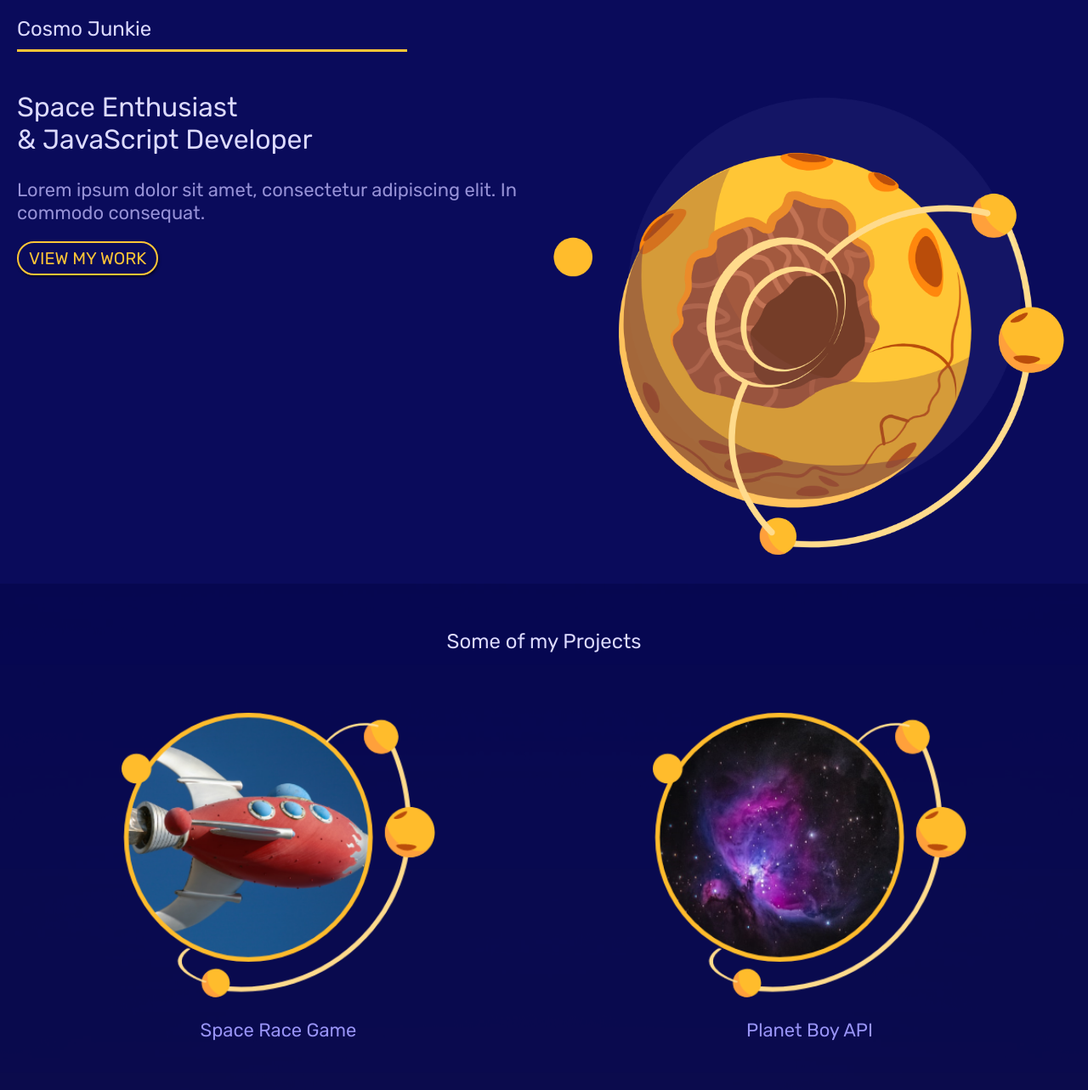
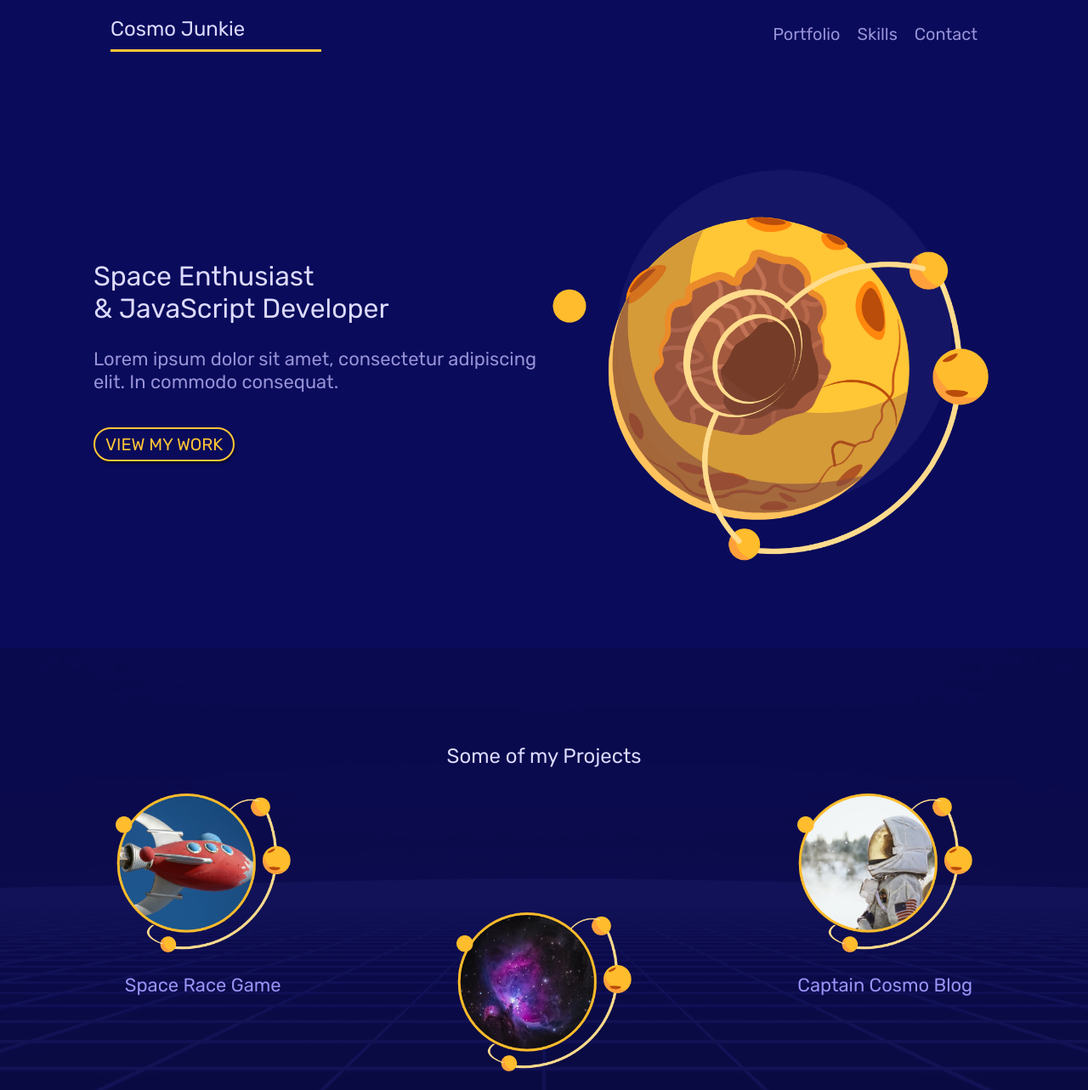
Before and after one commit to Bygaga63/mobile-first-css, a plain HTML site: page index.html in a window 1280 px wide. Shown: the top 1283 px of the page at 85% size. Drawn offline with Linux system fonts and the light colour scheme.

Commit message:
add desktop styles

```diff
--- a/styles.css
+++ b/styles.css
@@ -263,7 +263,7 @@ footer img {
     margin: 20px 0;
   }
 
-  .projects a:last-child{
+  .projects a:last-child {
     grid-column: 3/7;
   }
 
@@ -291,6 +291,80 @@ footer img {
   body {
     font-size: 18px;
   }
+  .grid {
+    width: 100%;
+    max-width: 1060px;
+    margin: 0 auto;
+    box-sizing: border-box;
+  }
+
+  .leading {
+    margin: 20px 0;
+  }
+
+  .site-nav {
+    padding: 0 20px;
+  }
+
+  .site-nav h1 {
+    grid-column: span 2;
+    grid-row: 1;
+    padding-bottom: 10px;
+    border-bottom: 3px solid var(--primary);
+  }
+
+  .site-nav ul {
+    display: flex;
+    grid-column: 6/9;
+    justify-content: flex-end;
+    align-self: center;
+  }
+
+  .site-nav li {
+    margin-left: 20px;
+  }
+
+  .welcome-text {
+    align-self: center;
+  }
+
+  #welcome {
+    padding-bottom: 40px;
+  }
+
+  .projects a:nth-child(1) {
+    grid-column: 2/4;
+  }
+
+  .projects a:nth-child(2) {
+    grid-column: 4/6;
+    padding-top: 140px;
+  }
+  .projects a:nth-child(3) {
+    grid-column: 6/8;
+  }
+
+  .projects a * {
+    min-width: 80%;
+    margin: 10px 10%;
+  }
+
+  #skills {
+      padding: 30px 20px;
+  }
+
+  #skills ul {
+      margin: 40px auto;
+  }
+
+  #skills li {
+      grid-column: span 2;
+  }
+
+  footer{
+      padding: 40px 20px;
+      background-size: 25%;
+  }
 }
 
 /* desktops styles */
@@ -298,4 +372,30 @@ footer img {
   body {
     font-size: 20px;
   }
+
+  #welcome, #portfolio, #skills, #contect{
+      padding: 90px 0;
   }
+
+  .projects a:nth-child(1) {
+    grid-column: 1/3;
+  }
+
+  .projects a:nth-child(3) {
+    grid-column: 7/9;
+  }
+
+  .projects a*{
+      max-width: 100%;
+      margin: 30px 0;
+  }
+
+  footer {
+      padding: 80px 0;
+      background-size: 30%;
+  }
+
+  footer img {
+      width: 30px;
+  }
+}
```
Lines whose indentation alone changed are shown as unchanged.
